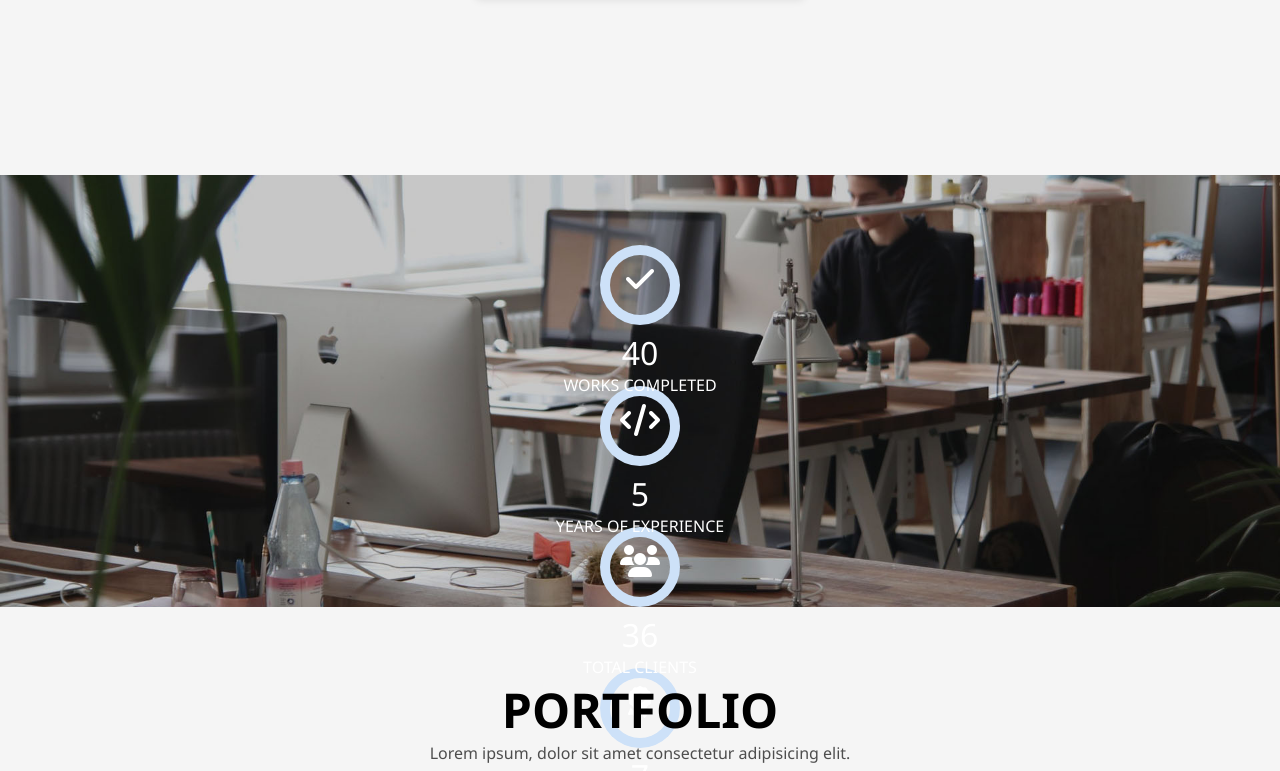
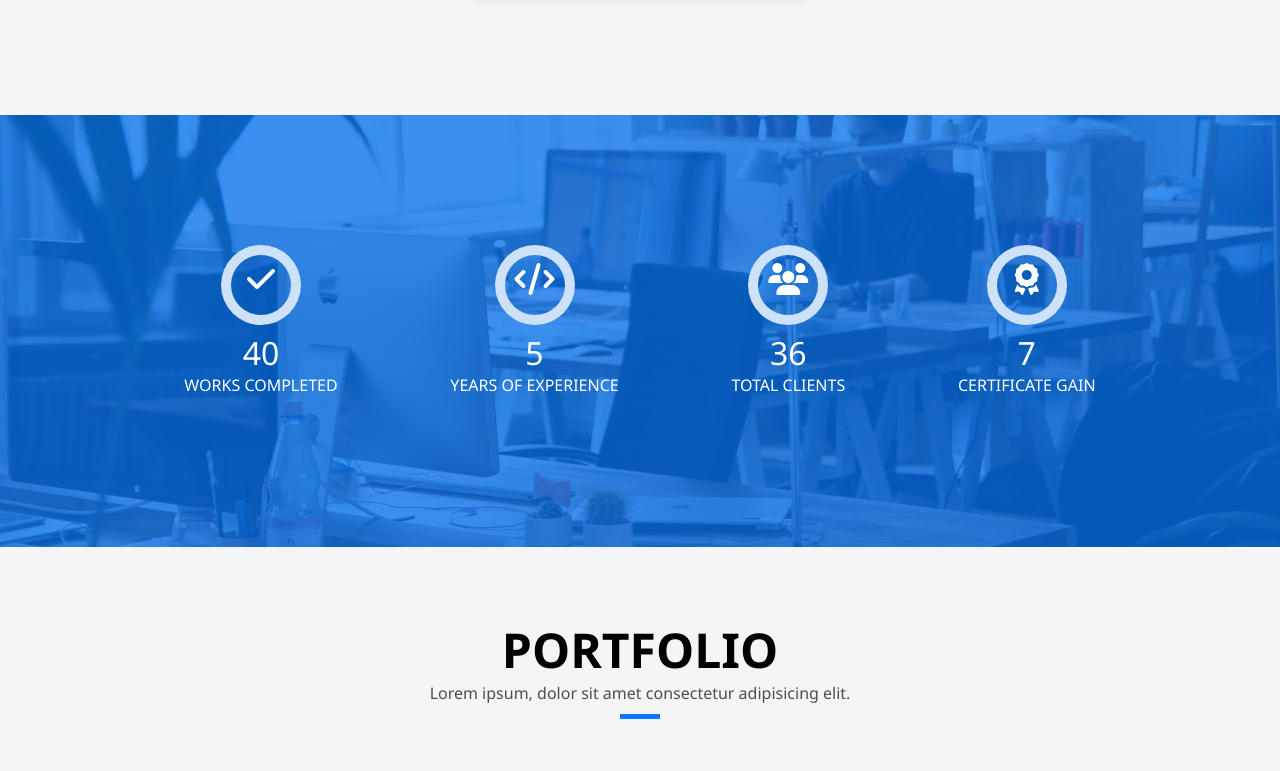
Before and after one commit to wayneleon1/Portfolio, a plain HTML site: page index.html in a window 1280 px wide. Shown: the part 2618-3389 px from the top of the page. Drawn offline with Linux system fonts and the light colour scheme.

Commit message:
styling on counter

```diff
--- a/assets/css/style.css
+++ b/assets/css/style.css
@@ -270,8 +270,64 @@ nav ul li a:hover::after{
     color: #4e4e4e;
   }
   /* ---------------------- counter ----------------- */
+  #counter {
+    background-image: url(../images/counters-bg.jpg);
+    position: relative;
+    height: 432px;
+  }
+  .bg-image {
+    background-repeat: no-repeat;
+    background-attachment: fixed;
+    background-size: cover;
+    background-position: center center;
+  }
+ .overlay {
+  background: #0078FF;
+  height: 100%;
+  left: 0;
+  opacity: 0.7;
+  padding: 0;
+  position: absolute;
+  top: 0;
+  width: 100%;
+ }
+ #counter .container{
+  padding: 50px 10%;
+  height: 100%;
+  left: 0;
+  position: absolute;
+  top: 0;
+  width: 100%;
+ }
+ #counter .container{
+    display: flex;
+    flex-wrap: wrap;
+    align-items: center;
+    justify-content: space-around;
+ }
+ .counter-box {
+   padding: 16px;
+    color: #fff;
+    text-align: center;
+    margin-bottom: 10px;
+  }
+  .counter-ico {
+    margin-bottom: 1rem;
+  }
 
-  #counter {
+  .counter-ico .ico-circle {
+    height: 60px;
+    width: 60px;
+    line-height: 1.5;
+    box-shadow: 0 0 0 10px #cde1f8;
+  }
+
+  .counter-num .counter {
+    font-size: 2rem;
+    margin-bottom: 0;
+  }
+
+  /* #counter {
     background-image: url(../images/counters-bg.jpg);
     height: 432px;
   }
@@ -327,7 +383,7 @@ nav ul li a:hover::after{
   #counter .row {
     display: flex;
     justify-content: space-around;
-  }
+  } */
 /*--------------------------------------------------------------
 # Portfolio
 --------------------------------------------------------------*/
@@ -404,6 +460,7 @@ nav ul li a:hover::after{
 #testimonials {
   background-image: url(../images/overlay-bg.jpg);
   height: 432px;
+  position: relative;
 }
 #testimonials .container {
   padding: 70px 10%;
@@ -439,6 +496,13 @@ nav ul li a:hover::after{
   width: 350px;
   border: solid 0.5px rgba(0, 0, 0, 0.1);
 }
+.blog-card:hover{
+  transform: scale(1.1);
+}
+.blog-card {
+  transition: all 0.5s;
+}
+
 .card-img img {
   width: 100%;
 }
@@ -520,7 +584,7 @@ nav ul li a:hover::after{
   border-top: solid 0.5px rgba(0, 0, 0, 0.1);
 }
 #contact .container {
-  padding: 70px 10%;
+  padding: 30px 10%;
 }
 #contact .row {
   display: flex;
@@ -658,6 +722,9 @@ nav ul .fa-solid {
 .lead {
   font-size: 16px;
 }
+.progress-container {
+  height: 10px;
+}
 /* ------------- service ----------- */
 .service-box {
   flex-basis: 100%;
@@ -688,4 +755,5 @@ nav ul .fa-solid {
 .copy-right {
   font-size: 12px;
 }
+
 }
```
